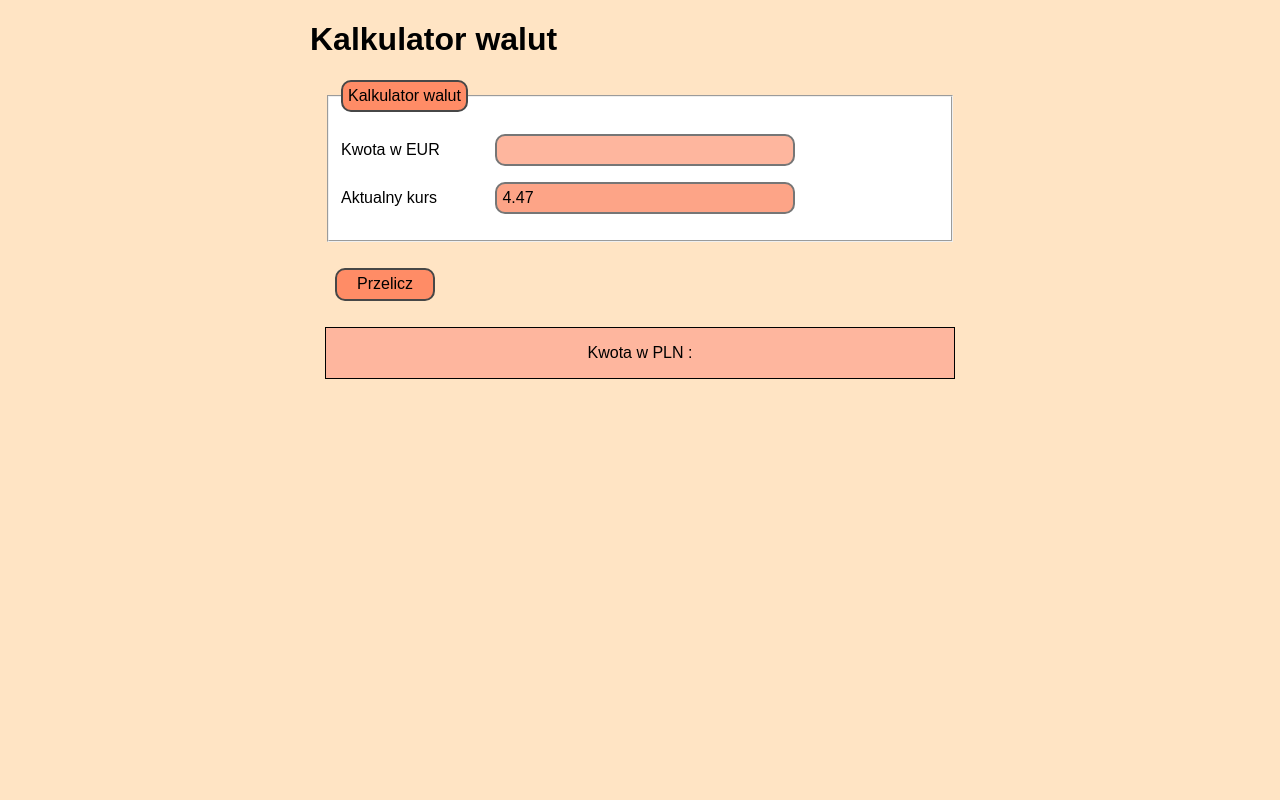
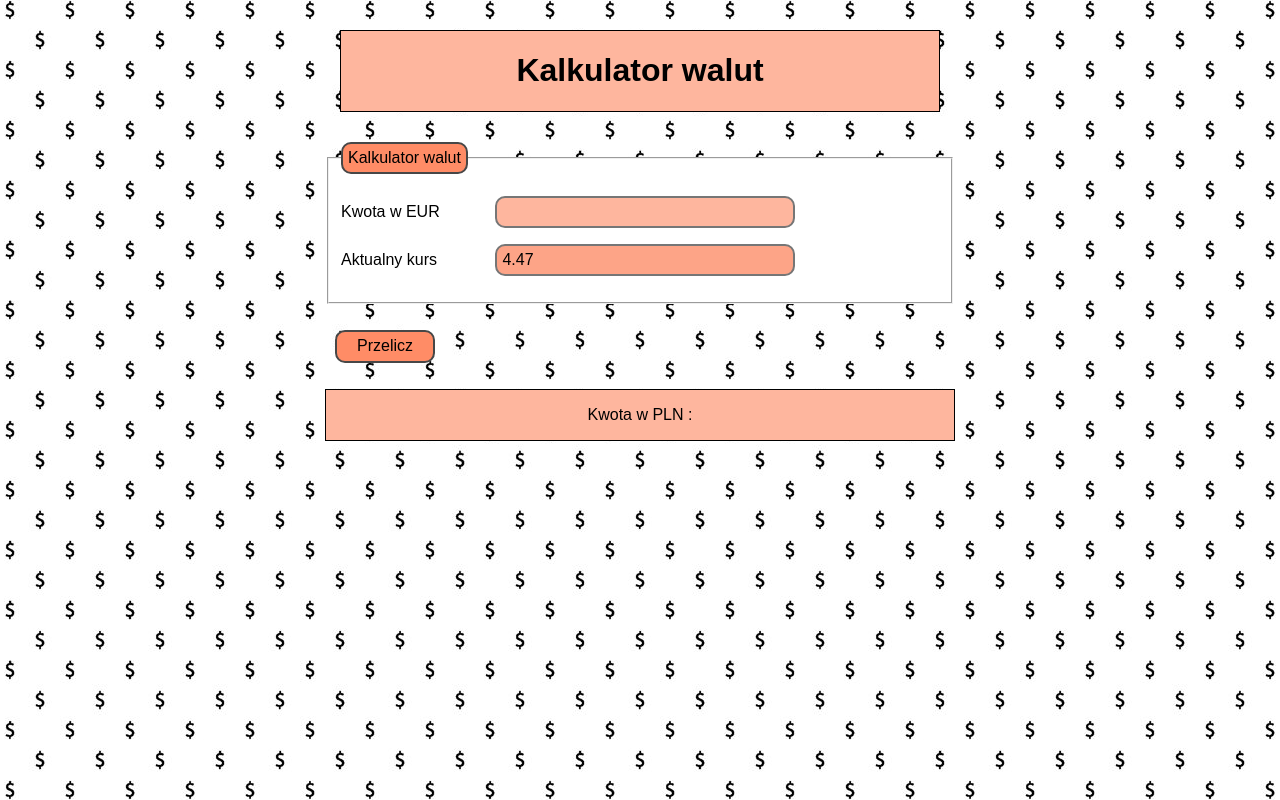
Before and after one commit to MajaCelej/currencyConverter, a plain HTML site: page index.html in a window 1280 px wide. Drawn offline with nearby package versions, Linux system fonts and the light colour scheme; a web font is replaced by a local one.

Commit message:
background and class added, class name changed

```diff
--- a/css/form.css
+++ b/css/form.css
@@ -75,7 +75,7 @@ body {
     background-color: #ff602b;
 }
 
-.form__resultField {
+.form__textField {
     background-color: #feb69e;
     border: #000000 solid 1px;
     text-align: center;
--- a/css/style.css
+++ b/css/style.css
@@ -7,7 +7,11 @@ html {
 }
 
 body {
-    background-color: #ffe4c4;
+    background-image: url("../images/360_F_357201360_S3j3ygHsJGKmKcdgcYVMV7jXpdYLmnS4.jpg");
+    background-position: center;
+    background-repeat:repeat
+    background-size: cover;
+    background-attachment: fixed;
 }
 
 .container {
@@ -16,3 +20,10 @@ body {
     padding: 0 20px;
     font-family: 'Niramit', sans-serif;
 }
+
+.textField {
+    background-color: #feb69e;
+    border: #000000 solid 1px;
+    text-align: center;
+    margin: 30px;
+}
--- a/index.html
+++ b/index.html
@@ -22,7 +22,9 @@
 
 <body>
     <div class="container">
-        <h1>Kalkulator walut</h1>
+        <div class="textField">
+            <h1>Kalkulator walut</h1>
+        </div>
         <form class="form js-form">
             <fieldset class="form__area">
                 <legend class="form__legend">Kalkulator walut</legend>
@@ -47,11 +49,11 @@
             <p>
                 <button class="form__button">Przelicz</button>
             </p>
-            <section class="form__resultField">
-            <p>
-                Kwota w PLN : <strong class="js-result"></strong>
-            </p>
-        </section>
+            <section class="form__textField">
+                <p>
+                    Kwota w PLN : <strong class="js-result"></strong>
+                </p>
+            </section>
         </form>
     </div>
 </body>
```
Also changed, not shown: images/360_F_357201360_S3j3ygHsJGKmKcdgcYVMV7jXpdYLmnS4.jpg (added).
